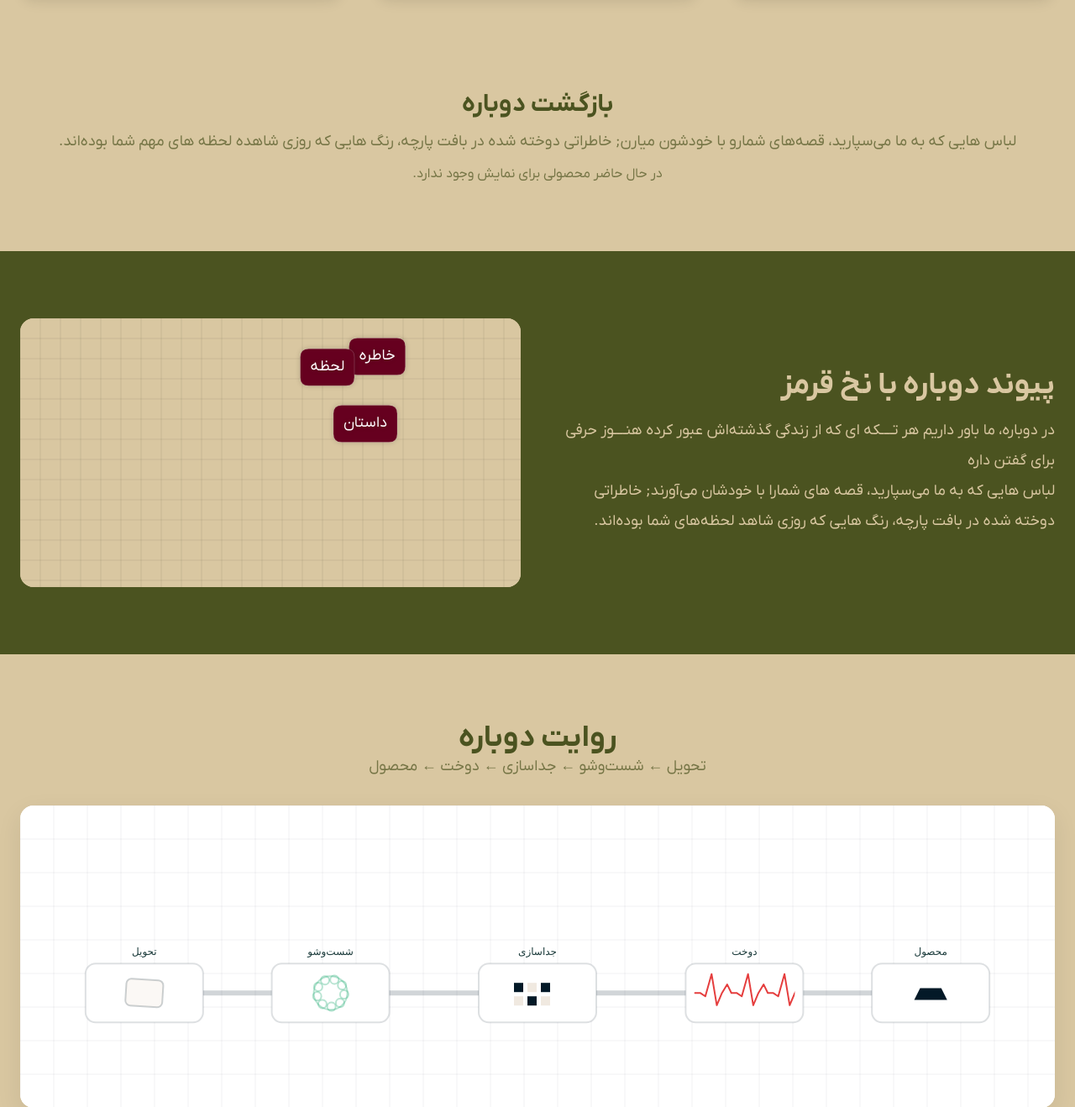
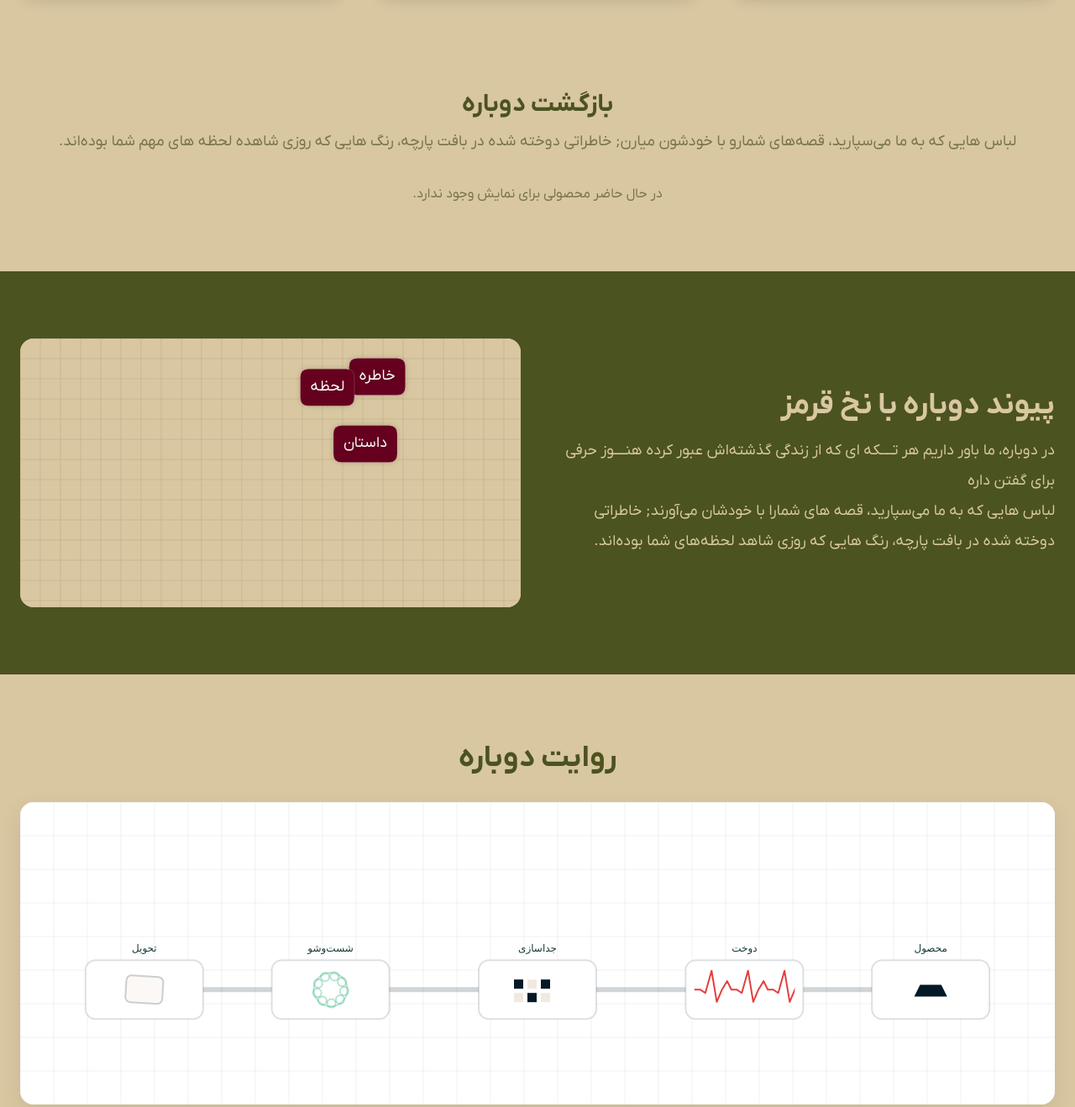
Before and after one commit to hirbodprime/dobare, a Django app: page / in a window 1280 px wide. Shown: the part 1215-2533 px from the top of the page at 84% size. Run offline with Django 5.2, Linux system fonts and the light colour scheme; data that the repository does not hold is empty; some libraries are stand-ins or nearby versions; some web fonts are replaced.

Commit message:
last text update i hope

```diff
--- a/templates/index.html
+++ b/templates/index.html
@@ -339,9 +339,10 @@ tailwind.config = {
   <div class="container mx-auto px-6">
 <div class="text-center -mt-12 mb-3">
   <h3 class="text-2xl sm:text-3xl font-bold text-brand-dark">بازگشت دوباره</h3>
-  <p class="mt-3 text-lg text-brand-primary/70">
-    لباس هایی که به ما می‌سپارید، قصه‌های شمارو با خودشون میارن; خاطراتی دوخته شده در بافت پارچه، رنگ هایی که روزی شاهده لحظه های مهم شما بوده‌اند.
-  </p>
+<p class="mt-3 text-sm sm:text-base md:text-lg text-brand-primary/70 leading-relaxed">
+  لباس هایی که به ما می‌سپارید، قصه‌های شمارو با خودشون میارن; خاطراتی دوخته شده در بافت پارچه، رنگ هایی که روزی شاهده لحظه های مهم شما بوده‌اند.
+</p>
+<br/>
 </div>
 
 
@@ -417,7 +418,7 @@ tailwind.config = {
         <div class="container mx-auto px-6">
           <div class="text-center mb-8">
             <h3 class="text-3xl sm:text-4xl font-bold text-brand-dark">روایت دوباره</h3>
-            <p class="text-lg text-brand-primary/70">تحویل  ← شست‌وشو  ← جداسازی  ← دوخت  ← محصول</p>
+            <!-- <p class="text-lg text-brand-primary/70">تحویل  ← شست‌وشو  ← جداسازی  ← دوخت  ← محصول</p> -->
           </div>
           <canvas id="micro-factory-canvas"></canvas>
           <!-- <p class="text-center text-sm text-brand-primary/60 mt-4">این نمای ساده، چرخهٔ داخلی را به‌صورت زنده و سبک نمایش می‌دهد.</p> -->
```
